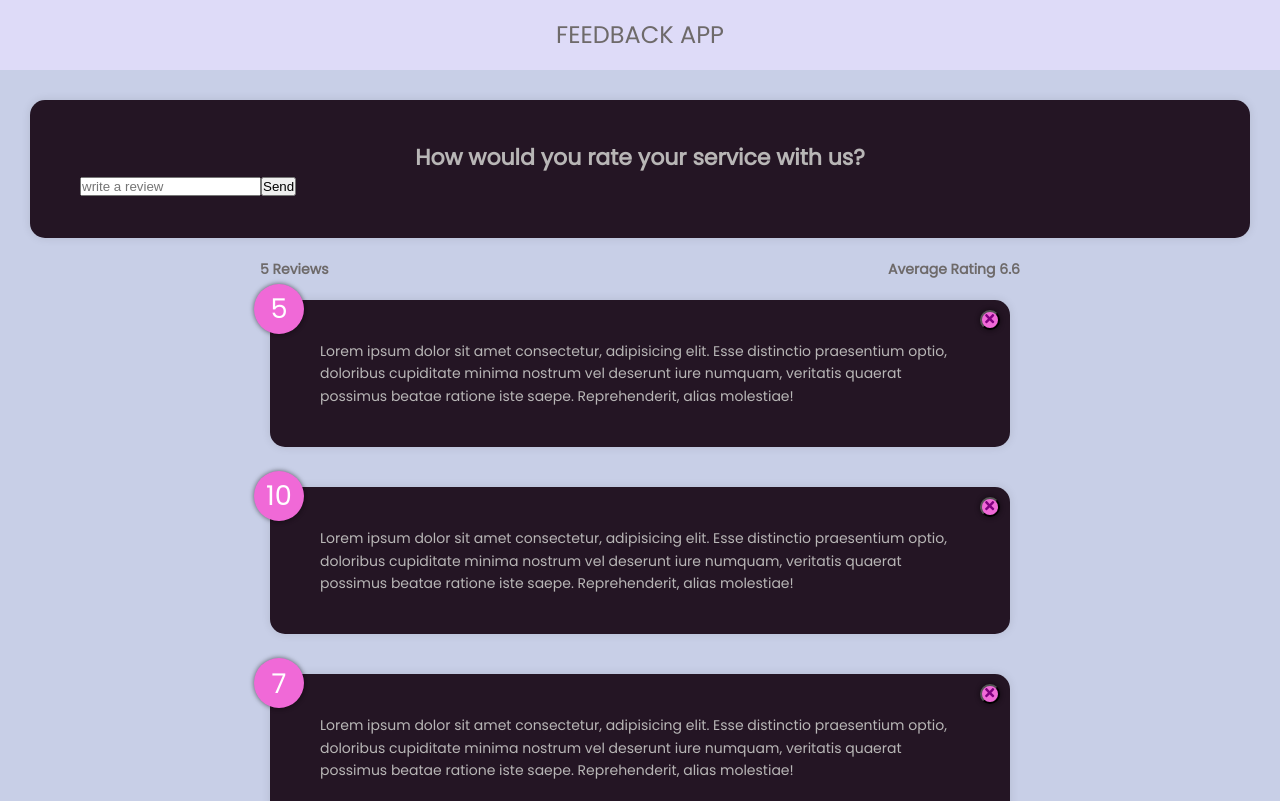
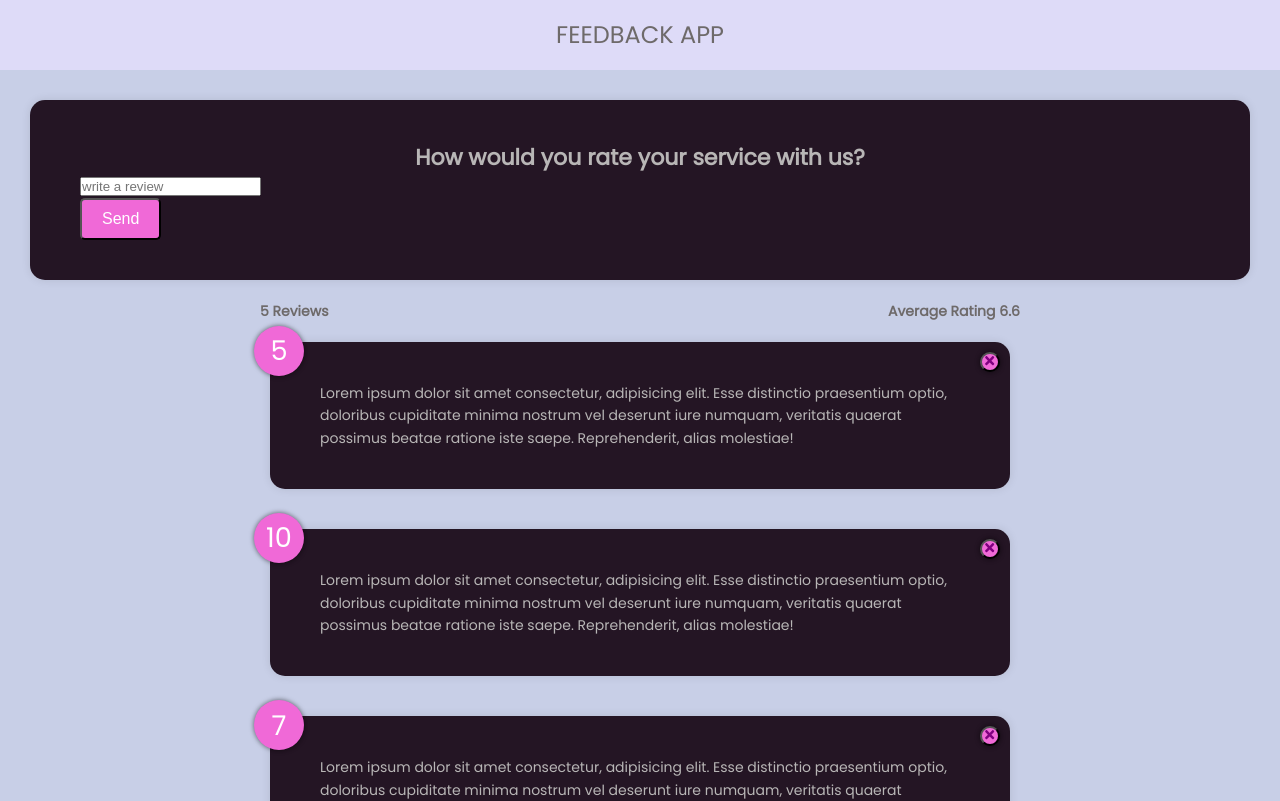
Before and after one commit to samazevedo/feedback-app, a React (Create React App) app: page / in a window 1280 px wide. Shown: the top 801 px of the page. Built offline with nearby package versions, Linux system fonts and the light colour scheme.

Commit message:
add custom button component

```diff
--- /dev/null
+++ b/src/components/Button.component.jsx
@@ -0,0 +1,28 @@
+import React from 'react'
+import PropTypes from 'prop-types'
+
+export const Button = ({ children, version, type, isDisable }) => {
+    return (
+        <div>
+            <button
+                type={type}
+                disabled={isDisable}
+                className={`btn btn-${version}`}
+            >
+                {children}
+            </button>
+        </div>
+    )
+}
+
+Button.defaultProps = {
+    version: 'primary',
+    type: 'button',
+    isDisable: false,
+}
+Button.typeTypes = {
+    children: PropTypes.node.isRequired,
+    version: PropTypes.string,
+    type: PropTypes.string,
+    isDisable: PropTypes.bool,
+}
--- a/src/components/FeedbackForm.component.jsx
+++ b/src/components/FeedbackForm.component.jsx
@@ -1,5 +1,6 @@
 import React, { useState } from 'react'
 import { Card } from './Card.component'
+import { Button } from './Button.component'
 
 export const FeedbackForm = () => {
     const [text, setText] = useState('')
@@ -17,7 +18,9 @@
                         placeholder='write a review'
                         value={text}
                     />
-                    <button type='submit'>Send</button>
+                    <Button type='submit' version='secondary'>
+                        Send
+                    </Button>
                 </div>
             </form>
         </Card>
--- a/src/index.css
+++ b/src/index.css
@@ -98,3 +98,17 @@
     max-width: 800px;
     padding: 0 20px;
 }
+.btn {
+    padding: 10px 20px;
+    border-radius: 5px;
+    font-size: 1rem;
+    cursor: pointer;
+}
+.btn.btn-primary {
+    background-color: #471f40;
+    color: #fff;
+}
+.btn.btn-secondary {
+    background-color: #f069d7;
+    color: #fff;
+}
```
